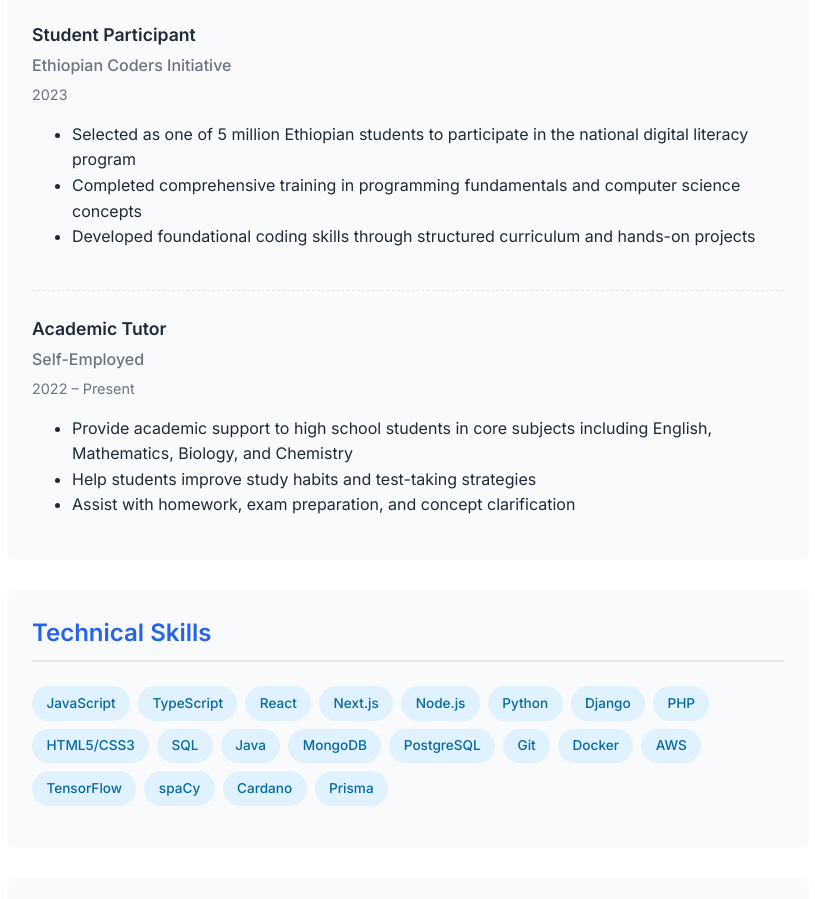
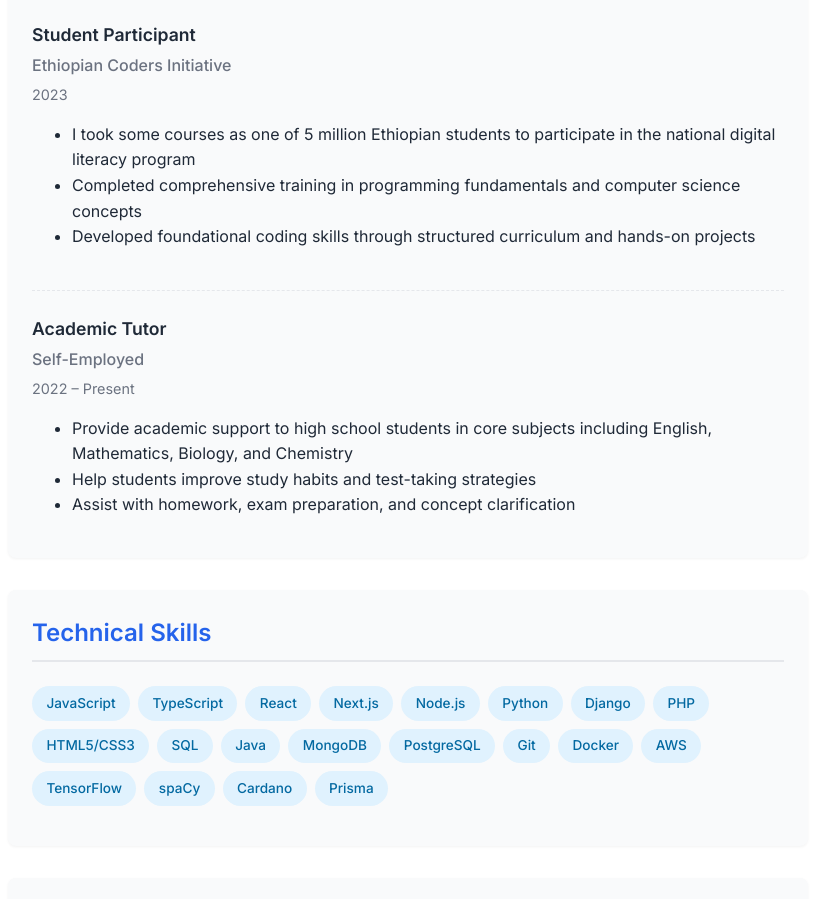
Before and after one commit to sadik-tofik/My-Portfolio, a plain HTML site: page assets/cv/sadik-tofik-cv.html in a window 1280 px wide. Shown: the part 1191-2090 px from the top of the page, without its empty margins (232-1047 px from the left). Drawn offline with Linux system fonts and the light colour scheme.

```diff
--- a/assets/cv/sadik-tofik-cv.html
+++ b/assets/cv/sadik-tofik-cv.html
@@ -267,7 +267,7 @@
             <div class="company">Ethiopian Coders Initiative</div>
             <div class="date">2023</div>
             <ul>
-                <li>Selected as one of 5 million Ethiopian students to participate in the national digital literacy program</li>
+                <li>I took some courses as one of 5 million Ethiopian students to participate in the national digital literacy program</li>
                 <li>Completed comprehensive training in programming fundamentals and computer science concepts</li>
                 <li>Developed foundational coding skills through structured curriculum and hands-on projects</li>
             </ul>
```
Also changed, not shown: 1 other file.
